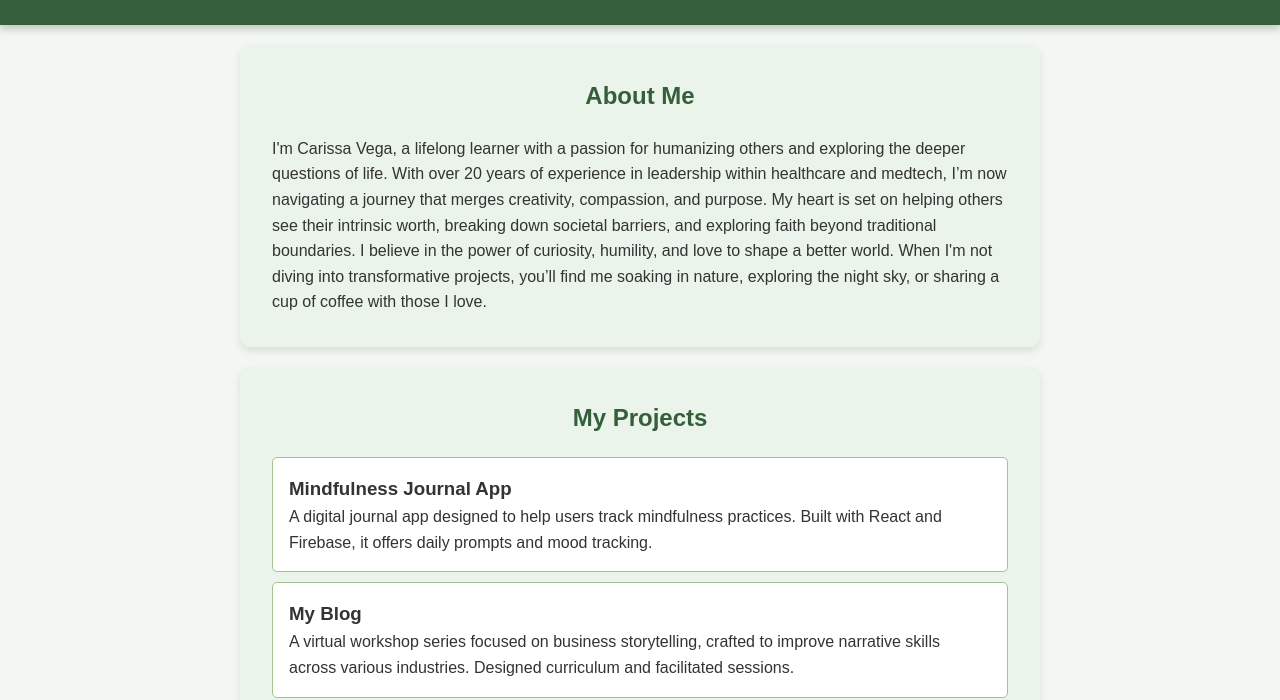
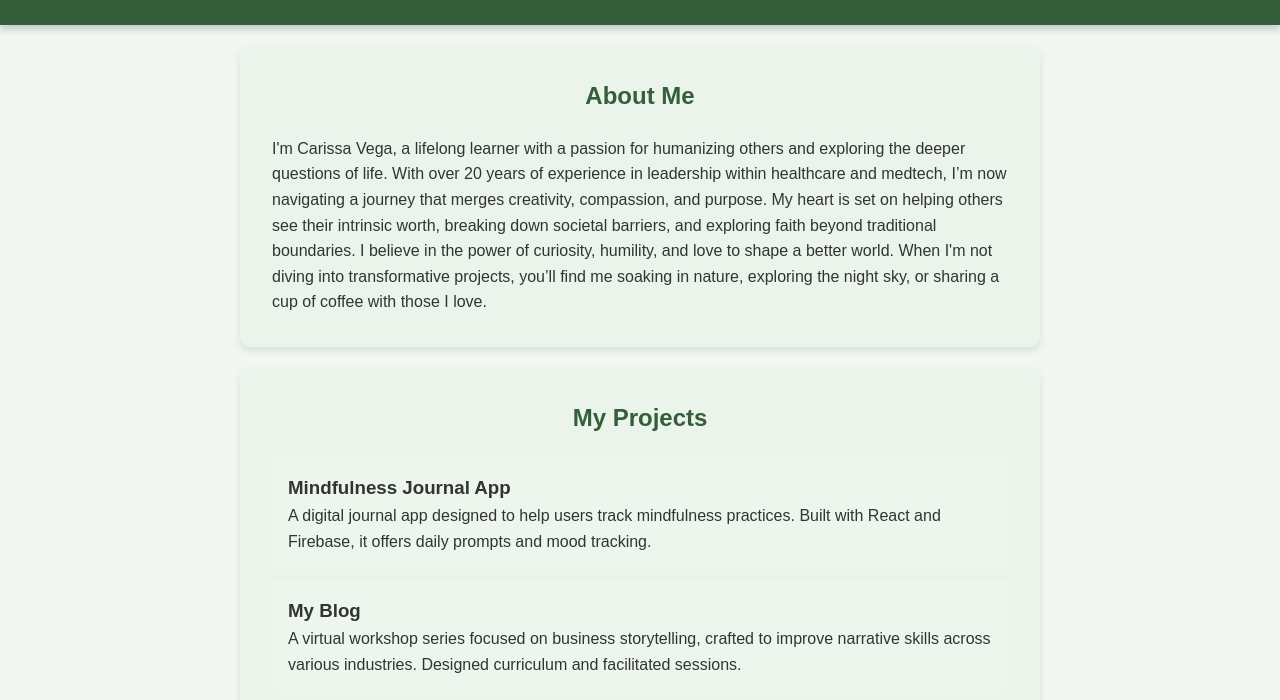
Before and after one commit to CJVega1000/my-portfolio, a plain HTML site: page index.html in a window 1280 px wide. Shown: the part 102-802 px from the top of the page. Drawn offline with Linux system fonts and the light colour scheme.

Commit message:
Update style.css

```diff
--- a/style.css
+++ b/style.css
@@ -48,9 +48,8 @@ h2 {
 }
 
 .project {
-    background-color: #ffffff; /* White background to keep it clean */
+    background-color: rgba(237, 247, 237, 0.9); /* Very light green with slight transparency */
     padding: 1em;
     margin: 10px 0;
     border-radius: 5px;
-    border: 1px solid #a3c293; /* Soft green border */
 }
```
